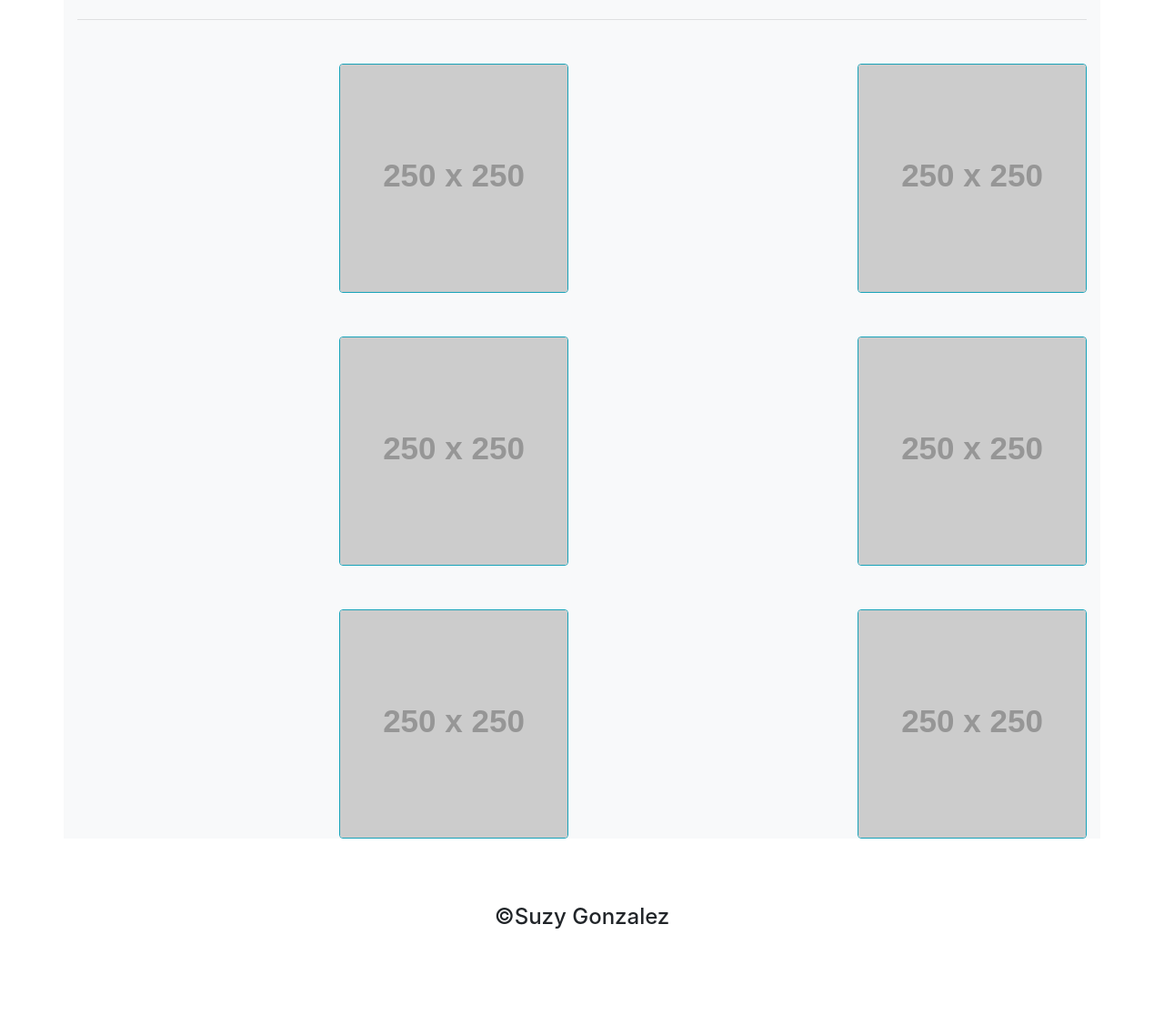
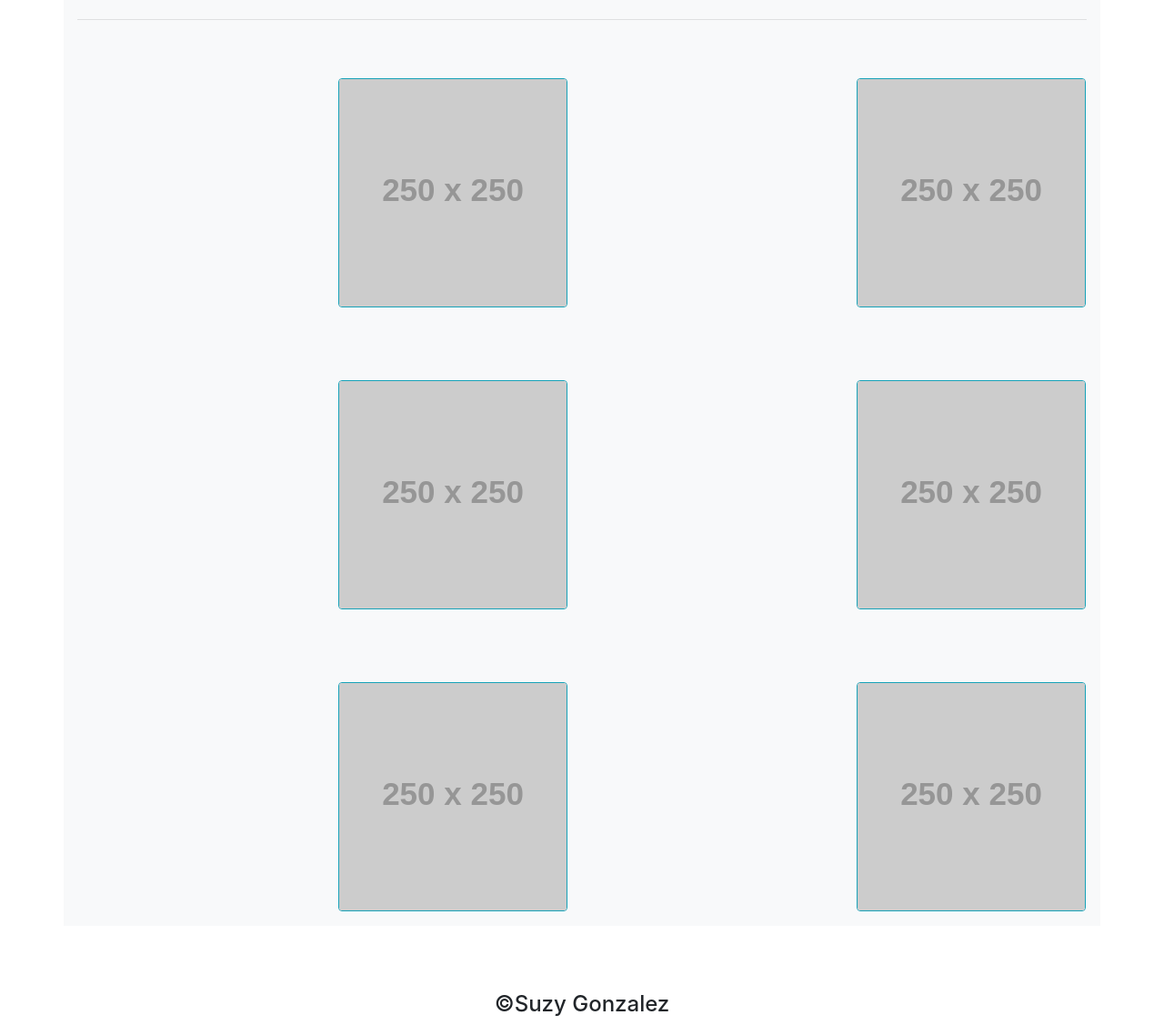
Before and after one commit to azu20/Homework-2, a plain HTML site: page portfolio.html in a window 1280 px wide. Shown: the part 123-1250 px from the top of the page at 91% size. Before the commit the page ends 1154 px from the top, so only its background shows below. Drawn offline with nearby package versions, Linux system fonts and the light colour scheme; placeholder pictures from the web are drawn by us.

Commit message:
final kinks worked out, submit homework

```diff
--- a/portfolio.html
+++ b/portfolio.html
@@ -40,31 +40,31 @@
             <hr class="my-4">
         <br>
         <div class="row">
-            <div class="col-lg-6">
+            <div class="col-lg-6 mt-auto no-gutters p-3">
                 <img src="http://placehold.it/250x250" class="rounded float-right border border-info" alt="http://placehold.it/250x250">
             </div>
-            <br>
-            <div class="col-lg-6">
+            <br><br>
+            <div class="col-lg-6 mt-auto no-gutters p-3">
                 <img src="http://placehold.it/250x250" class="rounded float-right border border-info" alt="http://placehold.it/250x250">
             </div>
         </div>
         <br><br>
         <div class="row">
-            <div class="col-lg-6">
+            <div class="col-lg-6 mt-auto no-gutters p-3">
                 <img src="http://placehold.it/250x250" class="rounded float-right border border-info" alt="http://placehold.it/250x250">
             </div>
-            <br>
-            <div class="col-lg-6">
+            <br><br>
+            <div class="col-lg-6 mt-auto no-gutters p-3">
                 <img src="http://placehold.it/250x250" class="rounded float-right border border-info" alt="http://placehold.it/250x250">
             </div>
         </div>
             <br> <br>
         <div class="row">
-            <div class="col-lg-6">
+            <div class="col-lg-6 mt-auto no-gutters p-3">
                 <img src="http://placehold.it/250x250" class="rounded float-right border border-info" alt="http://placehold.it/250x250">
             </div>
-            <br>
-            <div class="col-lg-6">
+            <br><br>
+            <div class="col-lg-6 mt-auto no-gutters p-3">
                 <img src="http://placehold.it/250x250" class="rounded float-right border border-info" alt="http://placehold.it/250x250">
             </div>
         </div>
```
Also changed, not shown: CSS/index_styles.css (+1 -17 lines), index.html (+2 -2 lines), Assets/Images/IMG_9735[230].jpg (deleted), Assets/Images/IMG_9841[422].JPG (deleted), Assets/Images/IMG_9844[426].JPG (deleted), Assets/Images/IMG_9847[430].JPG (deleted), Assets/Images/IMG_9848[432].JPG (deleted), Assets/Images/nature-backlit-grass-dark.jpg (deleted), Assets/Images/old-world-map.jpg (deleted).
